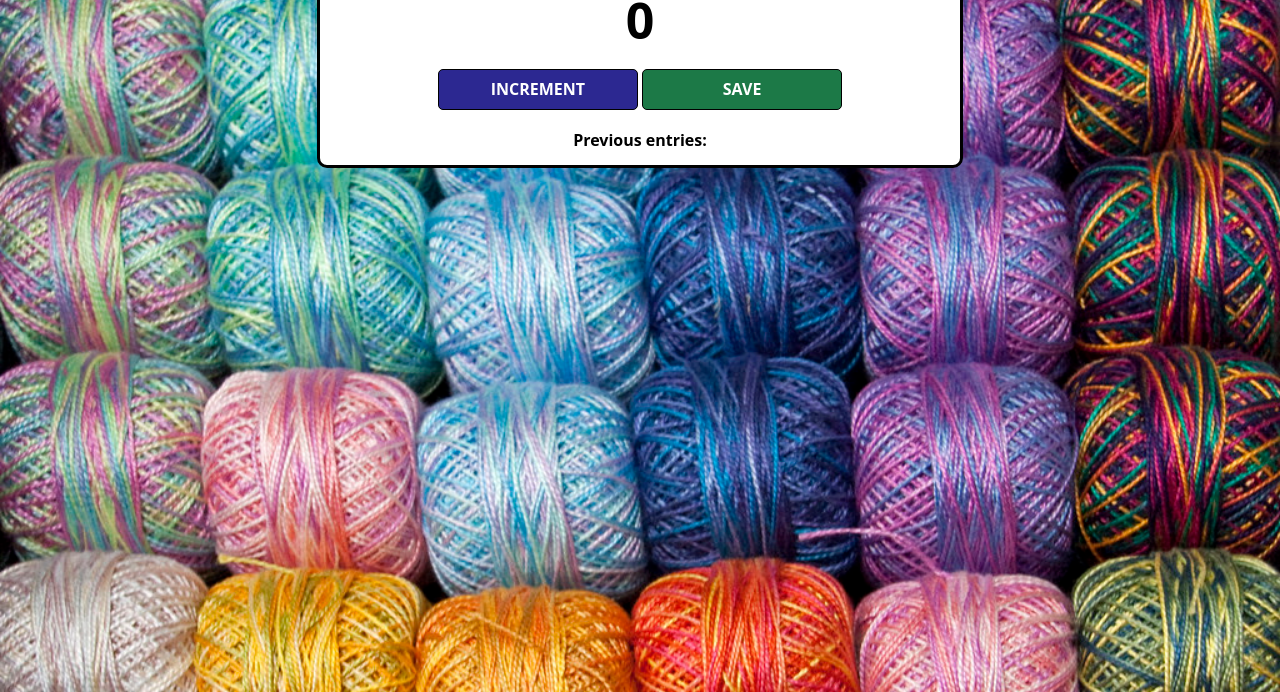
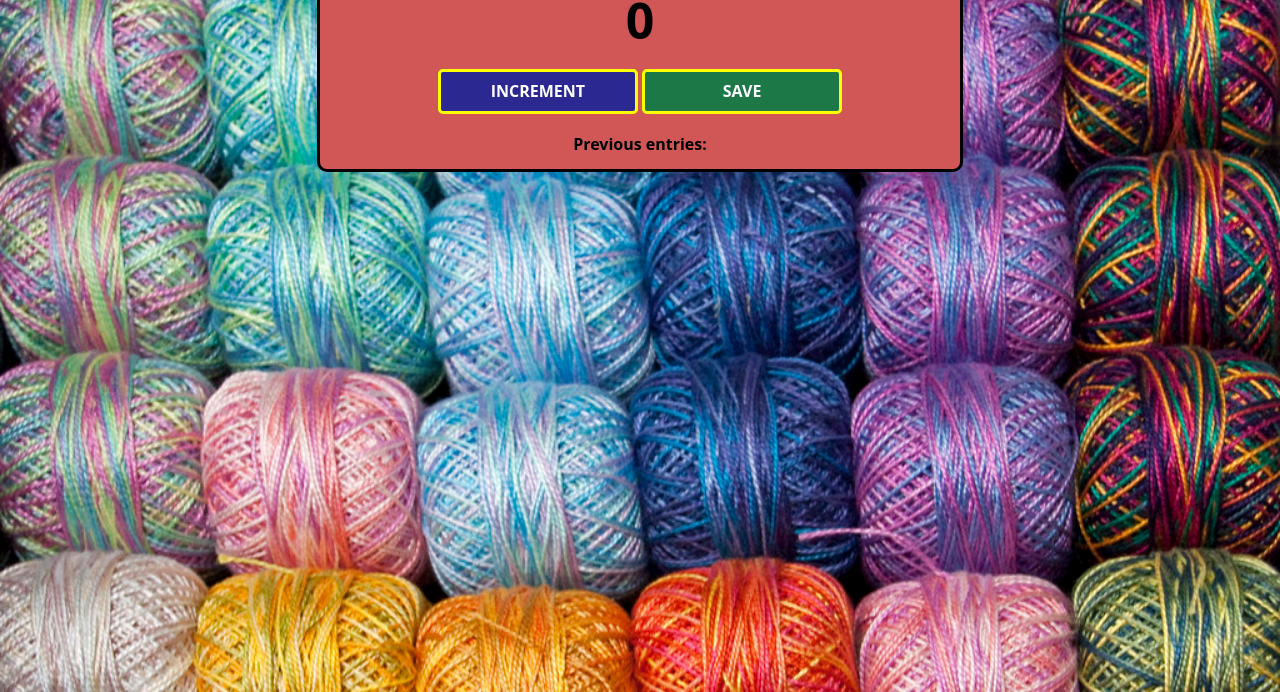
Before and after one commit to maaccddrree/Counter-App-project, a plain HTML site: page index.html in a window 1280 px wide. Shown: the part 208-900 px from the top of the page. Drawn offline with nearby package versions, Linux system fonts and the light colour scheme.

Commit message:
changed btn colors

```diff
--- a/index.css
+++ b/index.css
@@ -7,7 +7,7 @@ body {
 }
 
 .container {
-    background: white;
+    background: rgb(209, 87, 87);
     max-width: 50%;
     margin: auto;
     border: 3px solid black;
@@ -27,7 +27,7 @@ h2 {
 }
 
 button {
-    border: 1px solid black;
+    border: 3px solid yellow;
     padding-top: 10px;
     padding-bottom: 10px;
     color: white;
```
